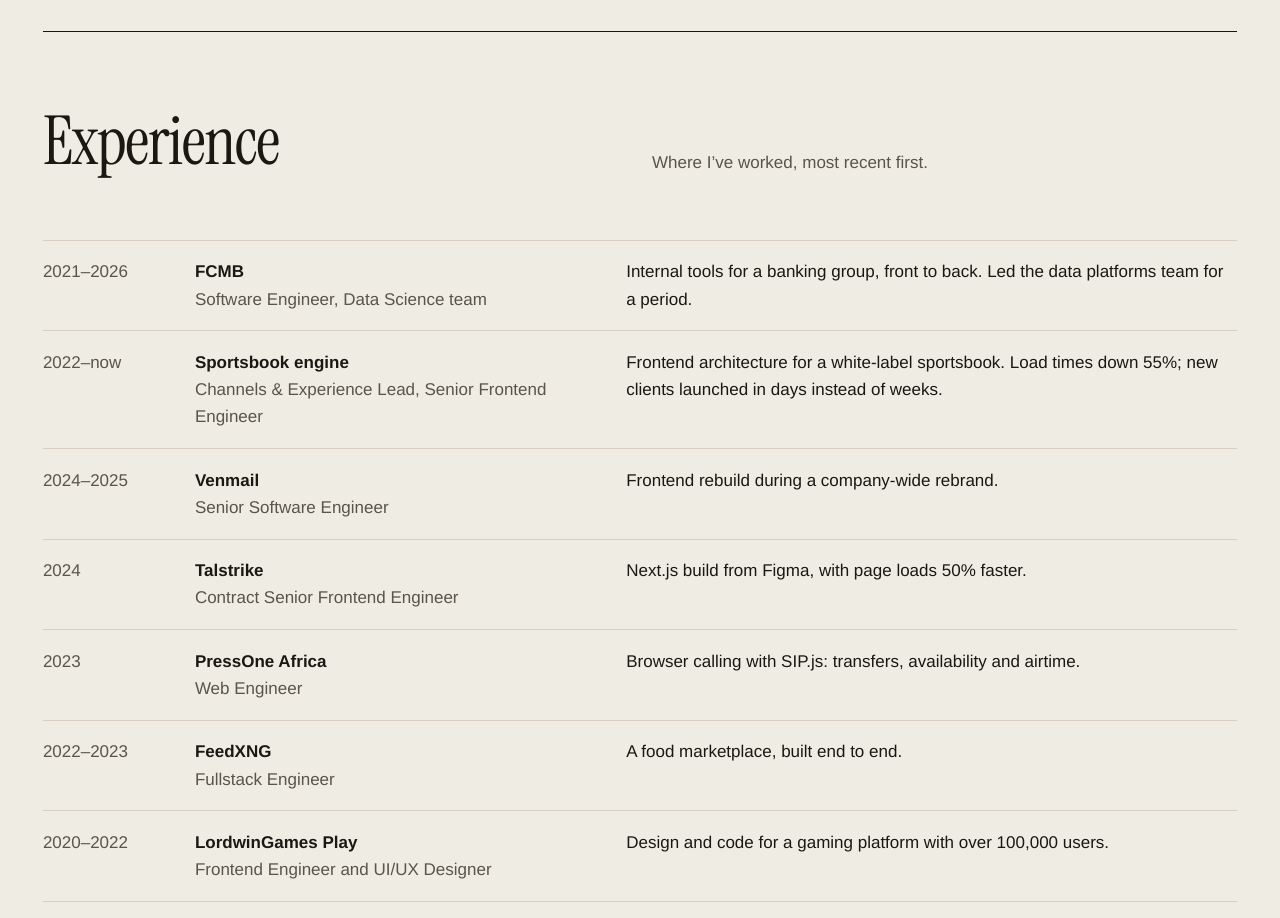
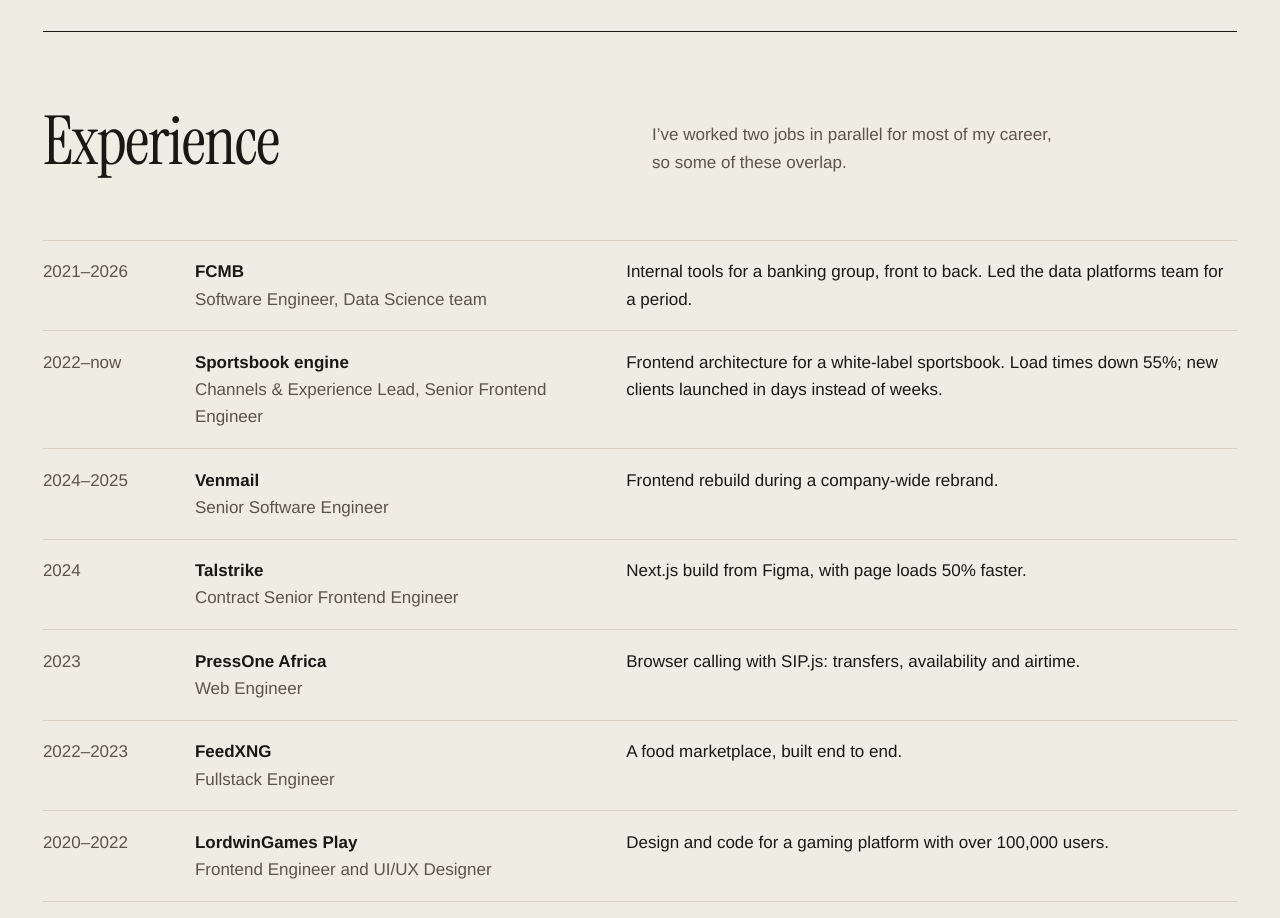
Before and after one commit to loluskii/portfolio, an Astro site: page / in a window 1280 px wide. Shown: the part 6260-7178 px from the top of the page. Built offline with nearby package versions, Linux system fonts and the light colour scheme; Astro itself is replaced by a stand-in of ours.

Commit message:
Explain overlapping roles in Experience
Co-Authored-By: Claude Opus 5.5 <noreply@anthropic.com>
Claude-Session: https://claude.ai/code/session_01YbvedjYCZ16XnzD45Wqwo6

```diff
--- a/src/pages/index.astro
+++ b/src/pages/index.astro
@@ -89,7 +89,7 @@ const when = (p: (typeof projects)[number]) => [p.org, p.years].filter(Boolean).
   <section class="wrap section" id="experience" aria-labelledby="exp-title">
     <div class="section-head">
       <h2 id="exp-title">Experience</h2>
-      <p>Where I’ve worked, most recent first.</p>
+      <p>I’ve worked two jobs in parallel for most of my career, so some of these overlap.</p>
     </div>
     <ol class="roles">
       {experience.map((r) => (
```
